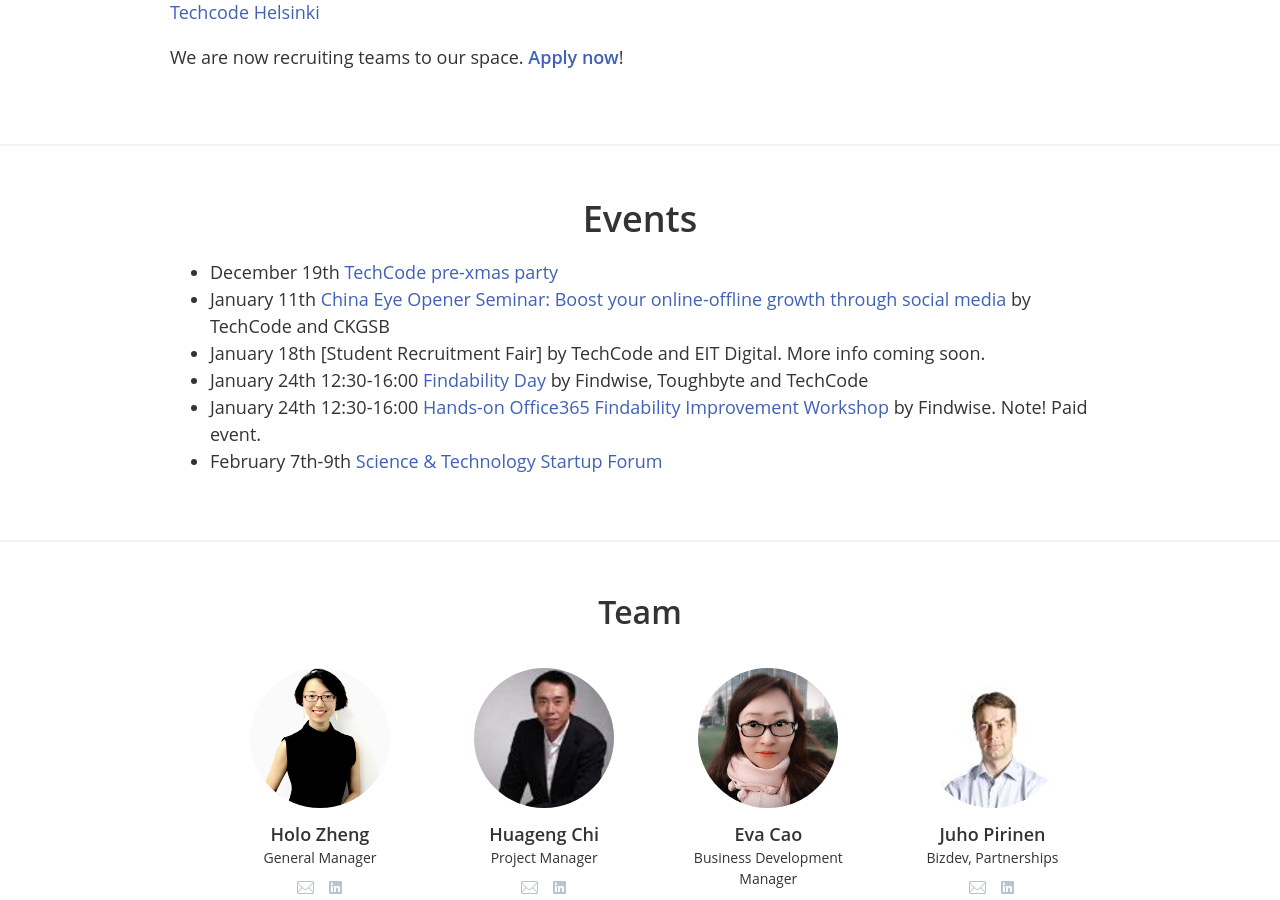
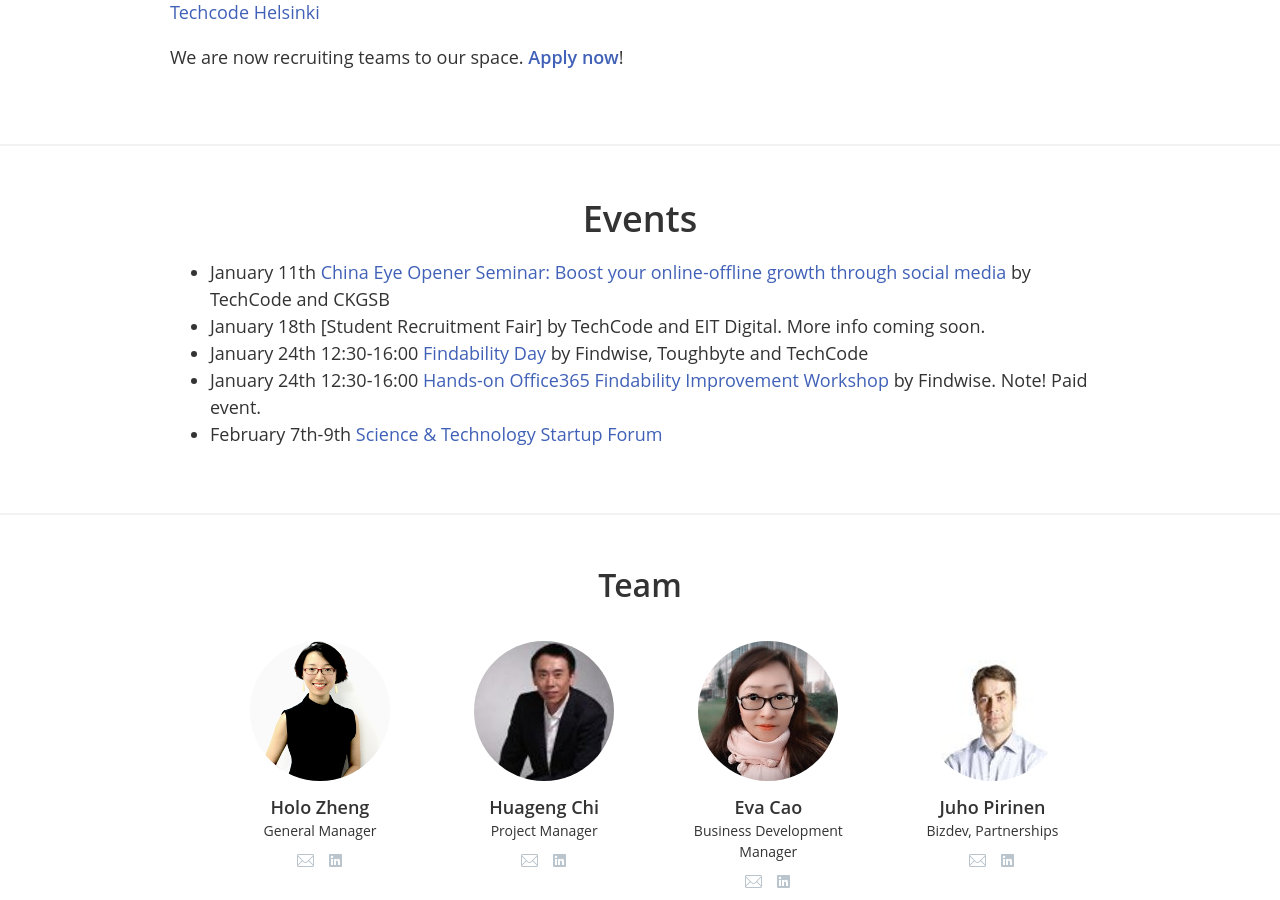
Before and after one commit to techcodefinland/techcode.fi, a Jekyll site: the page built from index.html, in a window 1280 px wide and 900 px high, scrolled down 1420 px. Built offline with Jekyll 4.4.1, drawn with Linux system fonts in a browser that asks for light colours; nearby versions of some CDN libraries.

Commit message:
Update events.md

```diff
--- a/_includes/events.md
+++ b/_includes/events.md
@@ -1,4 +1,3 @@
-- December 19th [TechCode pre-xmas party](https://www.facebook.com/events/514597395575817/)
 - January 11th [China Eye Opener Seminar: Boost your online-offline growth through social media](https://www.eventbrite.co.uk/e/seminar-digital-strategies-in-china-tickets-40036538364) by TechCode and CKGSB
 - January 18th [Student Recruitment Fair] by TechCode and EIT Digital. More info coming soon.
 - January 24th 12:30-16:00 [Findability Day](https://www.eventbrite.com/e/findability-day-roadshow-helsinki-tickets-41103470587?aff=techcode) by Findwise, Toughbyte and TechCode
```
